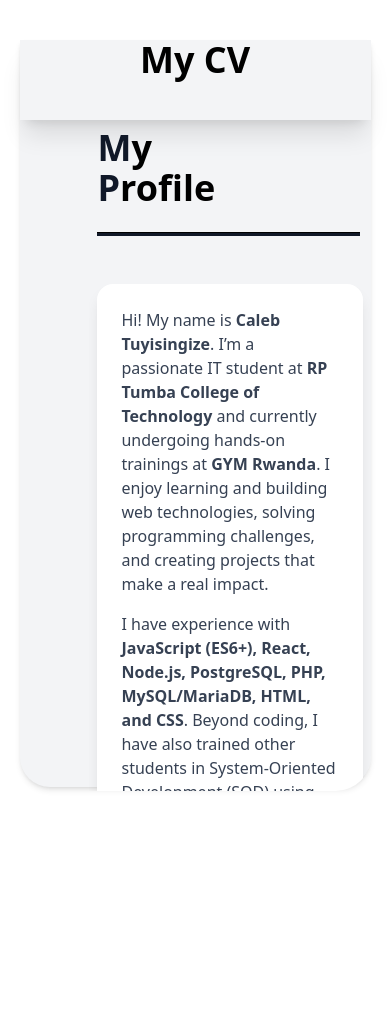
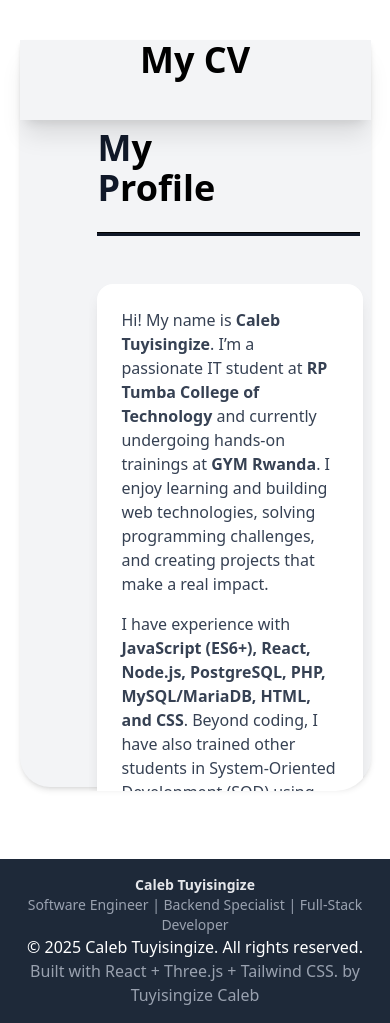
Before and after one commit to caleb-tuyisingize/cv, a React (Vite) app: page /About in a window 390 px wide. Before the commit the page ends 844 px from the top, so only its background shows below. Built offline with nearby package versions, Linux system fonts and the light colour scheme; some icons are missing.

Commit message:
The complete ment of the last responsive ness

```diff
--- a/index.html
+++ b/index.html
@@ -2,11 +2,11 @@
 <html lang="en">
   <head>
     <meta charset="UTF-8" />
-    <link rel="icon" type="image/svg+xml" href="/vite.svg" />
+    <link rel="icon" type="image/svg+xml" href="./src/assets/icon.jpg"/>
     <meta name="viewport" content="width=device-width, initial-scale=1.0" />
     <title>Vite + React</title>
   </head>
-  <body class="dark:bg-gray-500 lg:pb-20">
+  <body class="dark:bg-gray-500">
     <div id="root"></div>
     <script type="module" src="/src/main.jsx"></script>
   </body>
--- a/src/App.jsx
+++ b/src/App.jsx
@@ -8,7 +8,7 @@ import About from "./pages/About.jsx";
 import Skills from "./pages/Skills.jsx";
 import Contact from "./pages/Contact.jsx";
 import Education from "./pages/Education.jsx";
-
+import Footer from "./components/Footer.jsx";
 function App() {
 
 const [isHidden, setIsHidden] = useState(false);
@@ -37,8 +37,9 @@ setIsHidden(true);
 
             </Routes>
         </div>
-      </div>
-          </BrowserRouter>
+      </div><br /><br /><br />
+          <Footer/>
+      </BrowserRouter>
     </>
   )
 }
--- /dev/null
+++ b/src/components/Footer.jsx
@@ -0,0 +1,17 @@
+
+export default function Footer(){
+    return (
+        <footer className="bg-gray-800 text-white p-4 bottom-0  w-full lg:h-20">
+            <div className="container mx-auto text-center  lg:flex lg:justify-between z-index-10">
+                <div className="left">
+
+                <p className="text-sm"><span className="text-gray-200 font-bold">Caleb Tuyisingize</span> <br /> <span className="text-gray-400">Software Engineer | Backend Specialist | Full-Stack Developer</span></p>
+                </div>
+                <div className="names">
+
+                <p>&copy; {new Date().getFullYear()} Caleb Tuyisingize. All rights reserved.<br /><span className="text-gray-400"> Built with React + Three.js + Tailwind CSS. by Tuyisingize Caleb</span></p>
+                </div>
+            </div>
+        </footer>
+    );
+}
--- a/src/components/Header.jsx
+++ b/src/components/Header.jsx
@@ -4,6 +4,7 @@ import SchoolIcon from '@mui/icons-material/School';
 import SyncAltIcon from '@mui/icons-material/SyncAlt';
 import PermPhoneMsgIcon from '@mui/icons-material/PermPhoneMsg';
 import BedroomBabyIcon from '@mui/icons-material/BedroomBaby';
+import AccessTimeFilledIcon from '@mui/icons-material/AccessTimeFilled';
 import {Link} from 'react-router-dom';
 
 
@@ -12,8 +13,8 @@ export default function Header({ hiddingFn }) {
    { icon: <PortraitIcon />, label: 'Caleb Tuyisingize', path: '/About' },
    { icon: <BadgeIcon />, label: 'Work Experience', path: '/Experience' },
    { icon: <PermPhoneMsgIcon />, label: 'Contact', path: '/Contact' },
-   { icon: <SchoolIcon />, label: 'Skills', path: '/Skills' },
-   { icon: <SyncAltIcon />, label: 'Education', path: '/Education' }
+   { icon: <AccessTimeFilledIcon />, label: 'Skills', path: '/Skills' },
+   { icon: <SchoolIcon />, label: 'Education', path: '/Education' }
   ];
 
   return (
```
Also changed, not shown: src/assets/Icon.jpg (added).
